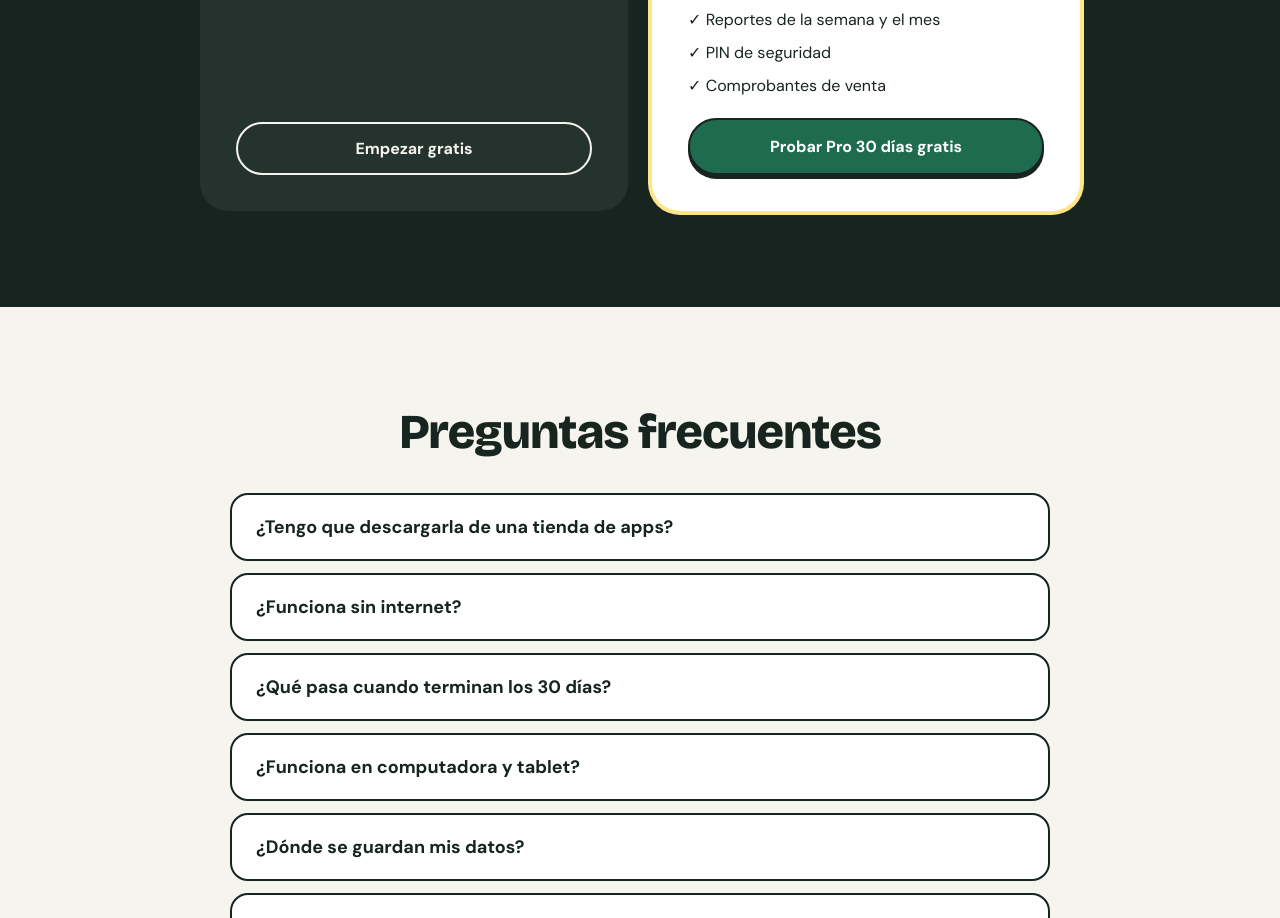
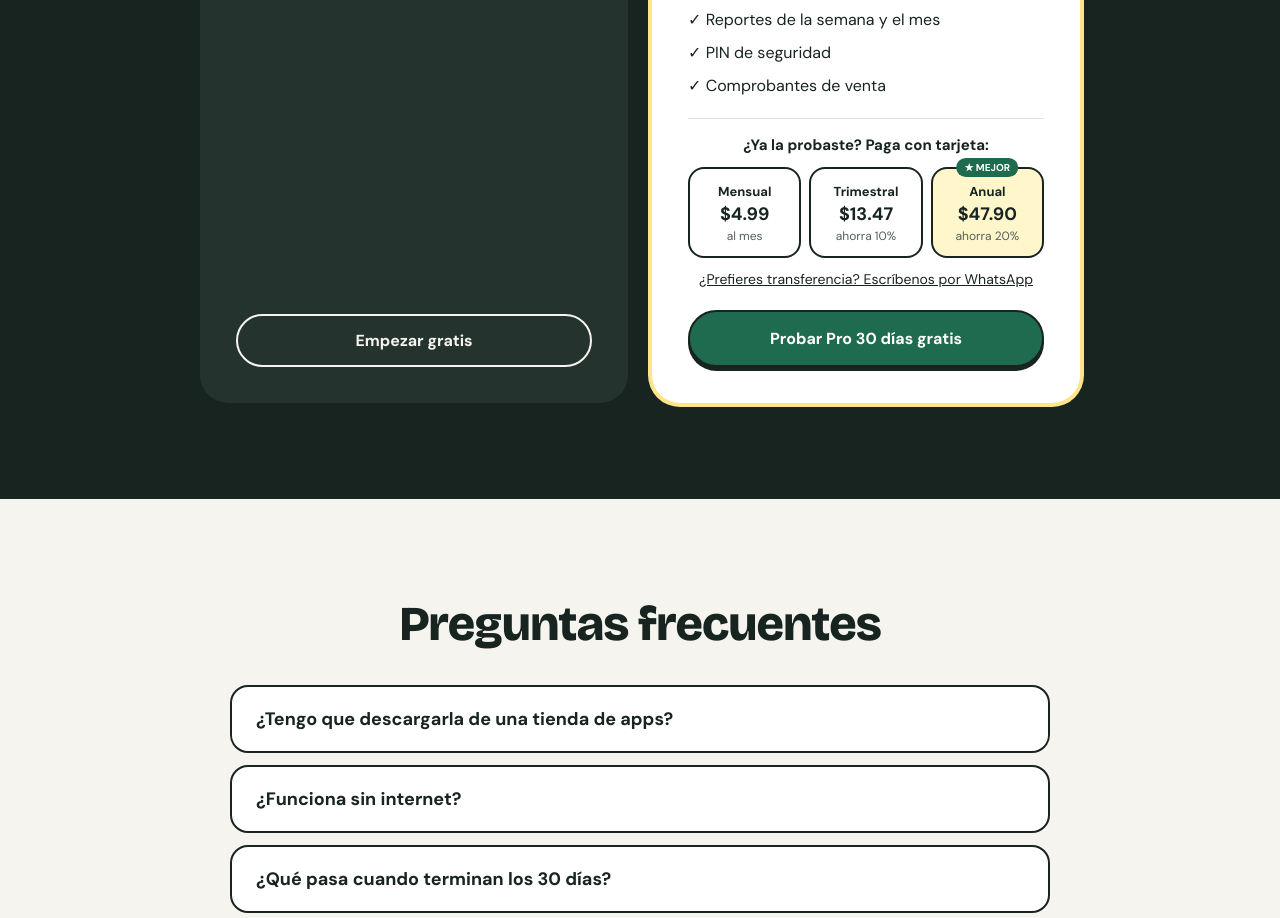
Before and after one commit to libertadigitalsv-ux/LIBRETA, a plain HTML site: page PAGINA DE VENTAS LIBRETA.html in a window 1280 px wide. Shown: the part 4083-5001 px from the top of the page. Drawn offline with nearby package versions, Linux system fonts and the light colour scheme.

Commit message:
Página de ventas (versión PAGINA DE VENTAS): agregar los 3 planes de Hotmart
- Botones de pago con tarjeta: Mensual $4.99, Trimestral $13.47, Anual $47.90
- Enlace a WhatsApp para pagar por transferencia
- Pregunta frecuente de pago actualizada (tarjeta por Hotmart o transferencia)

Co-Authored-By: Claude Opus 5.5 <noreply@anthropic.com>
Claude-Session: https://claude.ai/code/session_01MT12w2oaBLKJyfpTc7JRKR

```diff
--- a/PAGINA DE VENTAS LIBRETA.html
+++ b/PAGINA DE VENTAS LIBRETA.html
@@ -308,6 +308,15 @@ summary::-webkit-details-marker{display:none}
             <li>✓ PIN de seguridad</li>
             <li>✓ Comprobantes de venta</li>
           </ul>
+          <div style="border-top: 1px solid #E6E3DA; padding-top: 16px; display: flex; flex-direction: column; gap: 12px">
+            <p style="margin: 0; text-align: center; font-weight: 700; font-size: 15px">¿Ya la probaste? Paga con tarjeta:</p>
+            <div style="display: grid; grid-template-columns: repeat(3, minmax(0, 1fr)); gap: 8px">
+              <a href="https://pay.hotmart.com/F108350716C?off=le0xyxey" target="_blank" rel="noopener" class="lb-btn" style="position: relative; text-decoration: none; color: #17241F; background: #FFFFFF; border: 2px solid #17241F; border-radius: 16px; padding: 14px 6px 12px; min-height: 44px; display: flex; flex-direction: column; align-items: center; gap: 2px; text-align: center"><span style="font-size: 13px; font-weight: 600">Mensual</span><span style="font-size: 18px; font-weight: 800">$4.99</span><span style="font-size: 12px; color: #55615B">al mes</span></a>
+              <a href="https://pay.hotmart.com/F108350716C?off=3xn63o32" target="_blank" rel="noopener" class="lb-btn" style="position: relative; text-decoration: none; color: #17241F; background: #FFFFFF; border: 2px solid #17241F; border-radius: 16px; padding: 14px 6px 12px; min-height: 44px; display: flex; flex-direction: column; align-items: center; gap: 2px; text-align: center"><span style="font-size: 13px; font-weight: 600">Trimestral</span><span style="font-size: 18px; font-weight: 800">$13.47</span><span style="font-size: 12px; color: #55615B">ahorra 10%</span></a>
+              <a href="https://pay.hotmart.com/F108350716C?off=ssdxvzfb" target="_blank" rel="noopener" class="lb-btn" style="position: relative; text-decoration: none; color: #17241F; background: #FFF6CC; border: 2px solid #17241F; border-radius: 16px; padding: 14px 6px 12px; min-height: 44px; display: flex; flex-direction: column; align-items: center; gap: 2px; text-align: center"><span style="position: absolute; top: -11px; left: 50%; transform: translateX(-50%); white-space: nowrap; background: #1F6B4F; color: #FFFFFF; font-size: 10px; font-weight: 700; padding: 3px 8px; border-radius: 999px">★ MEJOR</span><span style="font-size: 13px; font-weight: 600">Anual</span><span style="font-size: 18px; font-weight: 800">$47.90</span><span style="font-size: 12px; color: #55615B">ahorra 20%</span></a>
+            </div>
+            <a href="https://wa.me/50360692988?text=Hola%2C%20quiero%20pagar%20Libreta%20Pro%20por%20transferencia" target="_blank" rel="noopener" style="text-align: center; font-size: 14px; color: #17241F">¿Prefieres transferencia? Escríbenos por WhatsApp</a>
+          </div>
           <a href="https://libreta-controla.netlify.app/" class="lb-btn" style="text-decoration: none; margin-top: auto; text-align: center; background: var(--accent); color: #FFFFFF; font-weight: 700; padding: 16px; border-radius: 999px; min-height: 52px; box-sizing: border-box; border: 2px solid #17241F; box-shadow: 0 4px 0 #17241F">Probar Pro 30 días gratis</a>
         </div>
       </div>
@@ -340,7 +349,7 @@ summary::-webkit-details-marker{display:none}
       </details>
       <details style="background: #FFFFFF; border: 2px solid #17241F; border-radius: 18px; padding: 20px 24px">
         <summary style="font-weight: 700; font-size: 18px">¿Cómo pago el plan Pro?</summary>
-        <p style="margin: 12px 0 0; font-size: 16px; line-height: 1.55; color: #3B4842">Por link de pago: te enviamos un enlace seguro y pagas desde tu celular en un par de minutos. Pídelo por WhatsApp al <a href="https://wa.me/50360692988?text=Hola%2C%20quiero%20el%20link%20de%20pago%20de%20Libreta%20Pro" target="_blank" rel="noopener">6069-2988</a>.</p>
+        <p style="margin: 12px 0 0; font-size: 16px; line-height: 1.55; color: #3B4842">Puedes pagar <strong>con tarjeta</strong> (débito o crédito) en nuestra página de pago segura de Hotmart, o <strong>por transferencia</strong> escribiéndonos al <a href="https://wa.me/50360692988?text=Hola%2C%20quiero%20pagar%20Libreta%20Pro%20por%20transferencia" target="_blank" rel="noopener">6069-2988</a>. En ambos casos te enviamos tu código de activación por correo o WhatsApp. Planes: mensual $4.99, trimestral $13.47 o anual $47.90.</p>
       </details>
     </div>
   </section>
```
